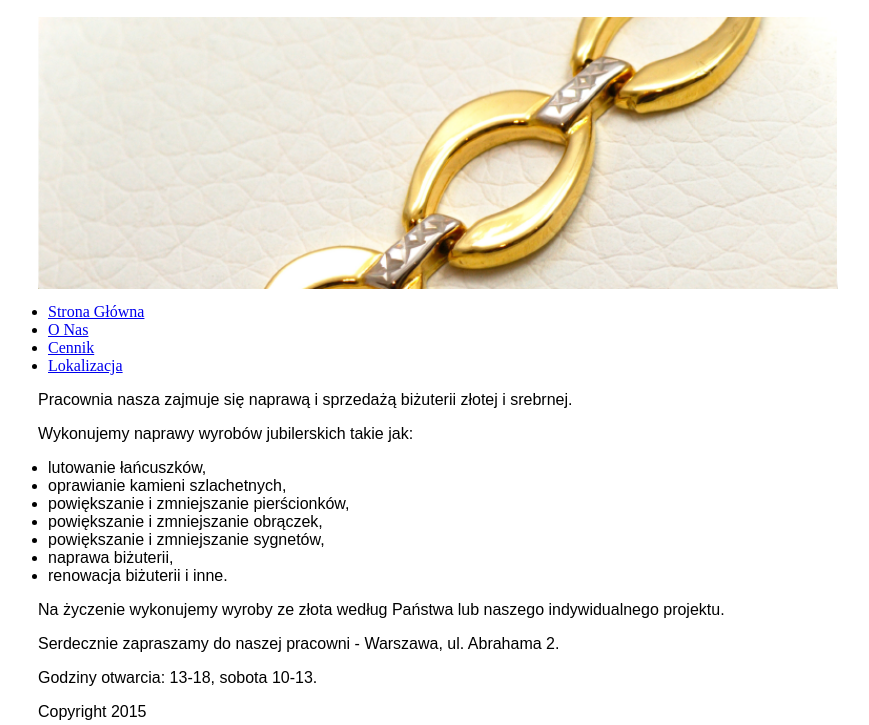
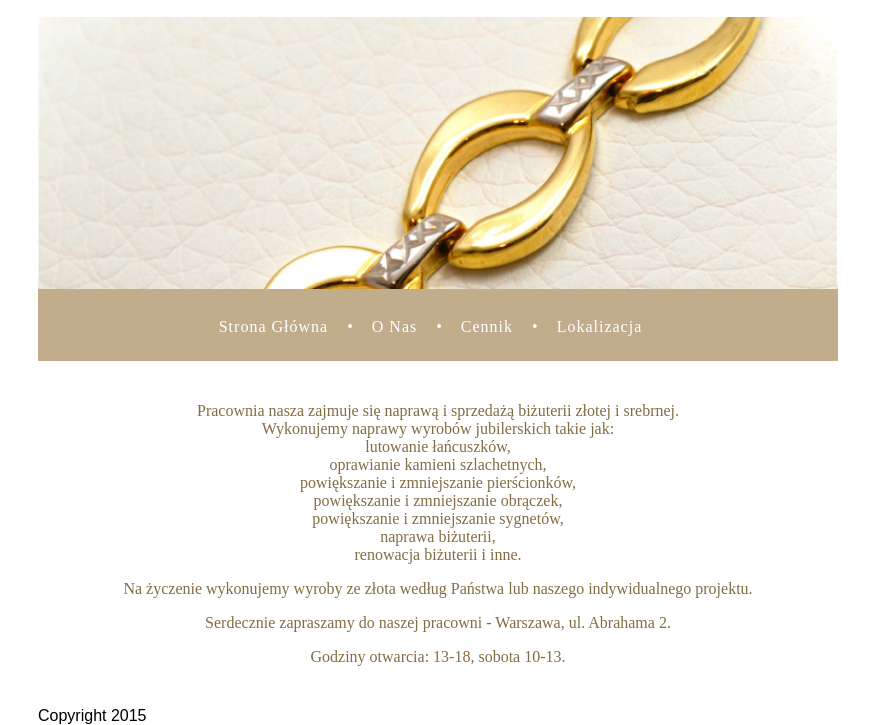
Before and after one commit to wikii122/zlotosrebro, a plain HTML site: page static/index.html in a window 1280 px wide. Shown: the part 98-823 px from the top of the page, without its empty margins (202-1071 px from the left). Drawn offline with Linux system fonts and the light colour scheme; a web font is replaced by a local one.

Commit message:
Finished text section

```diff
--- a/static/index.html
+++ b/static/index.html
@@ -1,6 +1,9 @@
 <!DOCTYPE html>
 <head>
     <title>Jubiler Warszawa</title>
+
+    <meta charset="UTF-8">
+
     <link rel="stylesheet" type="text/css" href="styles/normalize.css">
     <link rel="stylesheet" type="text/css" href="styles/main.css">
 </head>
@@ -18,22 +21,25 @@
                     <li>Warszawa</li>
                 </ul>
             </div>
+        </header>
+
+        <nav>
             <div class="display">
                 <img src='img/photo72dpi.png' alt='' />
             </div>
-        </header>
-
-        <nav>
-            <ul>
+            <ul class="text">
                 <li>
                     <a href='/index.html'>Strona Główna</a>
                 </li>
+                <li>&bull;</li>
                 <li>
                     <a href='about.html'>O Nas</a>
                 </li>
+                <li>&bull;</li>
                 <li>
                     <a href='/price.html'>Cennik</a>
                 </li>
+                <li>&bull;</li>
                 <li>
                     <a href="/location.html">Lokalizacja</a>
                 </li>
@@ -41,9 +47,9 @@
         </nav>
 
         <section>
-            <div>
-                <p>Pracownia nasza zajmuje się naprawą i sprzedażą biżuterii złotej i srebrnej.</p>
-                <p>Wykonujemy naprawy wyrobów jubilerskich takie jak:</p>
+            <div class="text content">
+                <p class="flat">Pracownia nasza zajmuje się naprawą i sprzedażą biżuterii złotej i srebrnej.</p>
+                <div>Wykonujemy naprawy wyrobów jubilerskich takie jak:
                 <ul>
                     <li>lutowanie łańcuszków,</li>
                     <li>oprawianie kamieni szlachetnych,</li>
@@ -52,7 +58,7 @@
                     <li>powiększanie i zmniejszanie sygnetów,</li>
                     <li>naprawa biżuterii,</li>
                     <li>renowacja biżuterii i inne.</li>
-                </ul>
+                </div>
 
                 <p>Na życzenie wykonujemy wyroby ze złota według Państwa lub naszego indywidualnego projektu.</p>
 
--- a/static/styles/main.css
+++ b/static/styles/main.css
@@ -2,6 +2,12 @@
     font-family: Libertine;
     src: url("/fonts/LinLibertine_aS.ttf");
 }
+
+@font-face {
+    font-family: Garamond;
+    src: url("../fonts/LinLibertine_R.ttf");
+}
+
 body {
     background-attachment: fixed;
     background-image: url("/img/background300dpi.png");
@@ -11,8 +17,31 @@ body {
     padding: 0;
 }
 
+a {
+    text-decoration: none;
+}
+
 header, nav {
    font-family: Libertine;
+}
+
+li {
+    list-style: none;
+}
+
+nav {
+    background: #c1ad8b;
+    color: #fff;
+}
+
+nav a {
+    color: #fff;
+    letter-spacing: 1px;
+}
+
+nav ul {
+   padding-top: 25px;
+   padding-bottom: 25px;
 }
 
 hr {
@@ -29,7 +58,7 @@ hr {
 
 ul {
     padding: 0;
-    margin: 10px;
+    margin: 0;
 }
 
 .container {
@@ -49,23 +78,39 @@ ul {
 }
 
 .subtitle {
+    color: #c1ad8b;
     display: inline;
     padding: 0;
 }
 
-.subtitle li {
-    color: #c1ad8b;
+.subtitle ul {
+    margin: 10px;
+}
+
+.subtitle li, nav li {
     display: inline;
     font-size: medium;
-    list-style: disc;
     padding-right: 15px;
 }
 
 .display {
+    margin: 0;
+    margin-top: 20px;
     padding: 0;
-    margin-top: 20px;
 }
 
 .display img {
     width: 100%;
 }
+
+.content {
+    color: #826d44;
+    font-family: Garamond;
+    margin: 15px;
+    padding: 10px;
+}
+
+.flat {
+    padding-bottom: 0;
+    margin-bottom: 0;
+}
```
